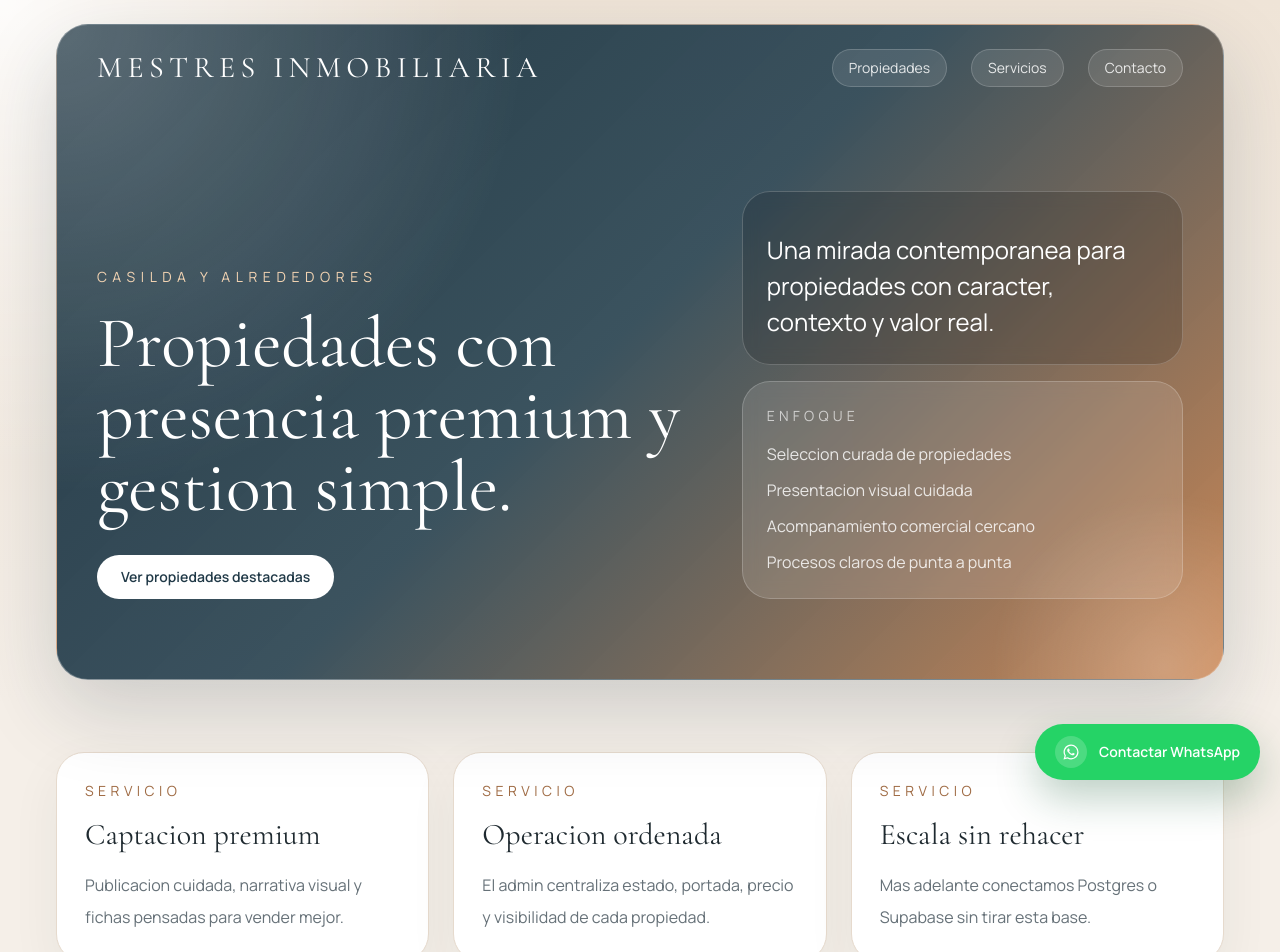
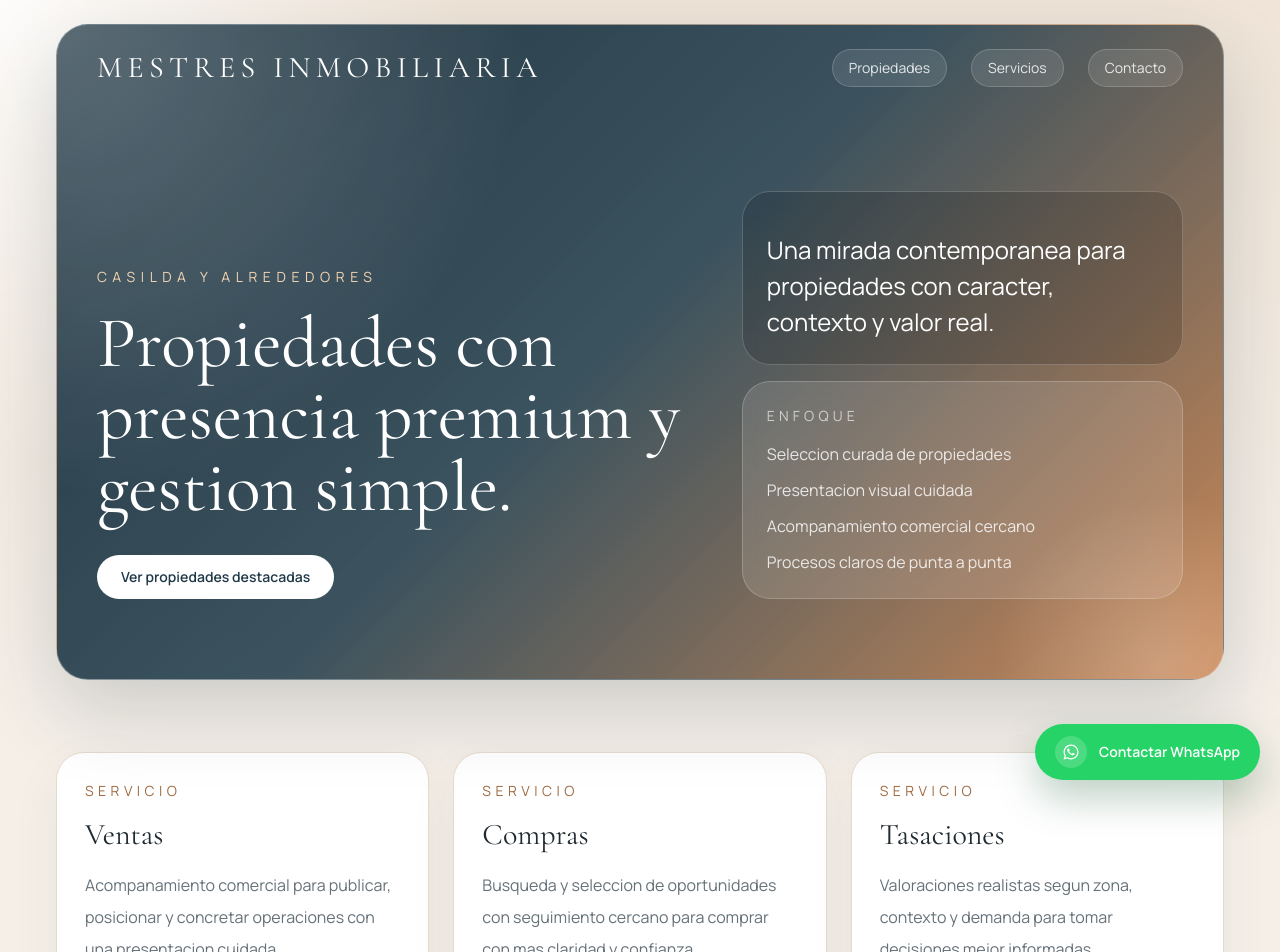
Before and after one commit to fedemestres46-afk/inmobiliariamestres, a Next.js app: page / in a window 1280 px wide. Shown: the top 952 px of the page. Built offline with nearby package versions, Linux system fonts and the light colour scheme; no server answers; the database is empty.

Commit message:
Update services section copy

```diff
--- a/src/app/page.tsx
+++ b/src/app/page.tsx
@@ -88,16 +88,16 @@ export default async function Home() {
       >
         {[
           {
-            title: "Captacion premium",
-            copy: "Publicacion cuidada, narrativa visual y fichas pensadas para vender mejor.",
+            title: "Ventas",
+            copy: "Acompanamiento comercial para publicar, posicionar y concretar operaciones con una presentacion cuidada.",
           },
           {
-            title: "Operacion ordenada",
-            copy: "El admin centraliza estado, portada, precio y visibilidad de cada propiedad.",
+            title: "Compras",
+            copy: "Busqueda y seleccion de oportunidades con seguimiento cercano para comprar con mas claridad y confianza.",
           },
           {
-            title: "Escala sin rehacer",
-            copy: "Mas adelante conectamos Postgres o Supabase sin tirar esta base.",
+            title: "Tasaciones",
+            copy: "Valoraciones realistas segun zona, contexto y demanda para tomar decisiones mejor informadas.",
           },
         ].map((item) => (
           <article
```
